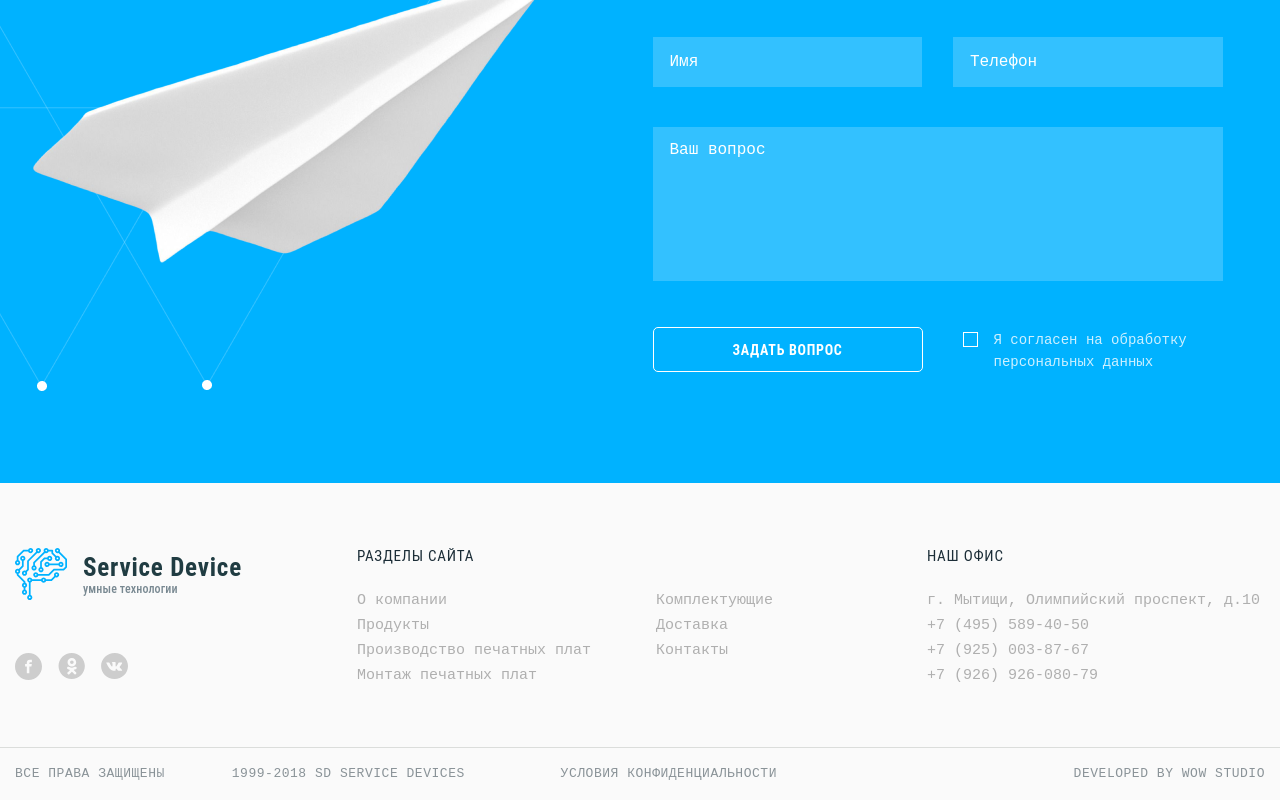
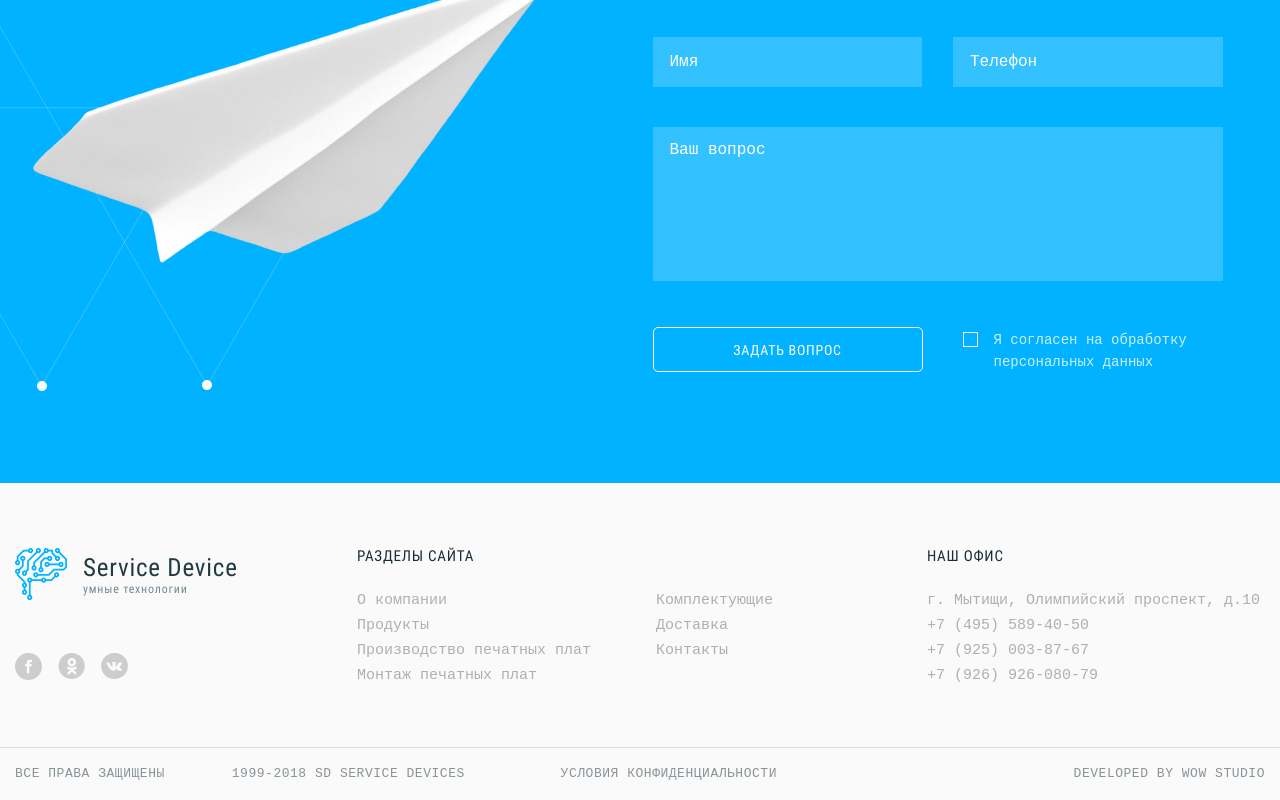
Before and after one commit to spartfin/Smart_Device, a website: page source/index.html in a window 1280 px wide. Shown: the part 3266-4066 px from the top of the page. Drawn offline with nearby package versions, Linux system fonts and the light colour scheme; files that its build step writes are made by us from their sources.

Commit message:
Поправил подлючение шрифта

```diff
--- a/source/sass/blocks/footer.scss
+++ b/source/sass/blocks/footer.scss
@@ -70,6 +70,11 @@
 
 .footer__logo .logo__title {
   color: #203c42;
+  font-family: $textRoboto;
+  font-style: normal;
+  font-weight: bold;
+  font-size: 25px;
+  line-height: 29px;
 
   @media (max-width: $mobile-width) {
     display: flex;
@@ -78,7 +83,11 @@
 
 .footer__logo .logo__slogan {
   color: #788891;
-  letter-spacing: 0.01em;
+  font-family: $textRoboto;
+  font-style: normal;
+  font-weight: 500;
+  font-size: 12px;
+  line-height: 14px;
 
   @media (max-width: $mobile-width) {
     display: flex;
--- a/source/sass/global/fonts.scss
+++ b/source/sass/global/fonts.scss
@@ -8,19 +8,21 @@
 }
 
 @font-face {
-  font-family: "Roboto Condensed", sans-serif;
-  src: url("../fonts/RobotoCondensed-Regular.woff2") format("woff2"),
+  font-family: "Roboto Condensed";
+  src: local("Roboto Condensed"), local("Roboto-Condensed"),
+    url("../fonts/RobotoCondensed-Regular.woff2") format("woff2"),
     url("../fonts/RobotoCondensed-Regular.woff") format("woff");
+  font-weight: normal;
   font-style: normal;
-  font-weight: 400;
   font-display: swap;
 }
 
 @font-face {
-  font-family: "Roboto Condensed", sans-serif;
-  src: url("../fonts/RobotoCondensed-Bold.woff2") format("woff2"),
+  font-family: "Roboto Condensed";
+  src: local("Roboto Condensed"), local("Roboto-Condensed"),
+    url("../fonts/RobotoCondensed-Bold.woff2") format("woff2"),
     url("../fonts/RobotoCondensed-Bold.woff") format("woff");
+  font-weight: bold;
   font-style: normal;
-  font-weight: 700;
   font-display: swap;
 }
```
Also changed, not shown: build/css/style.min.css, 1 other file.
